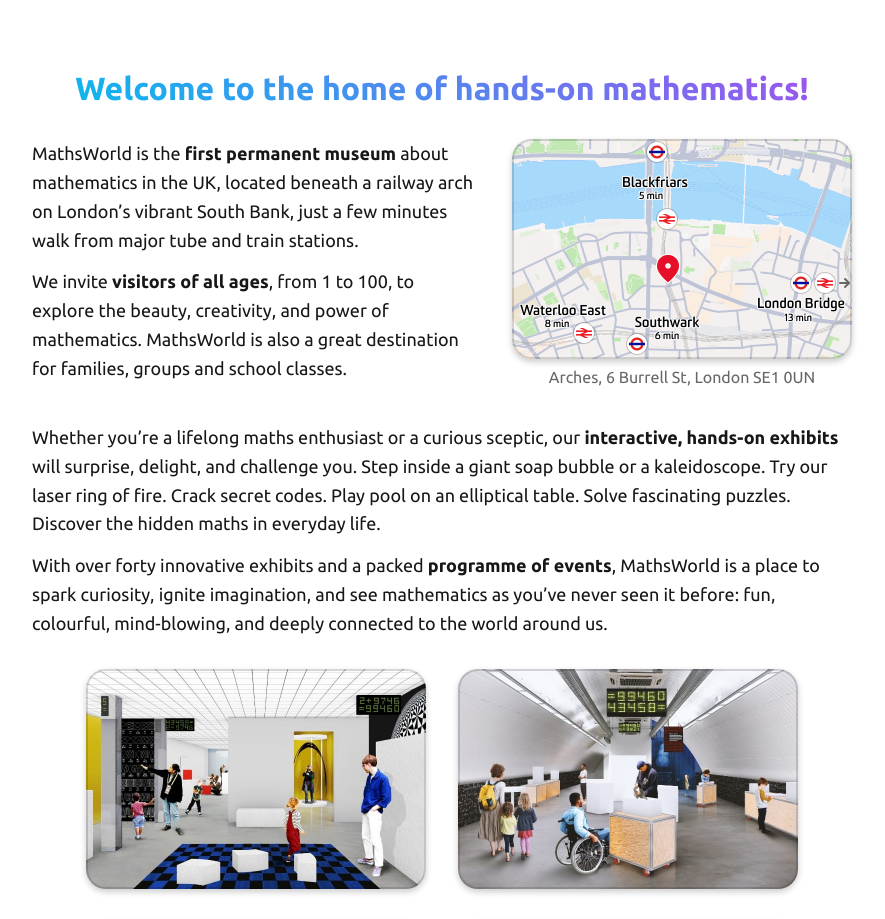
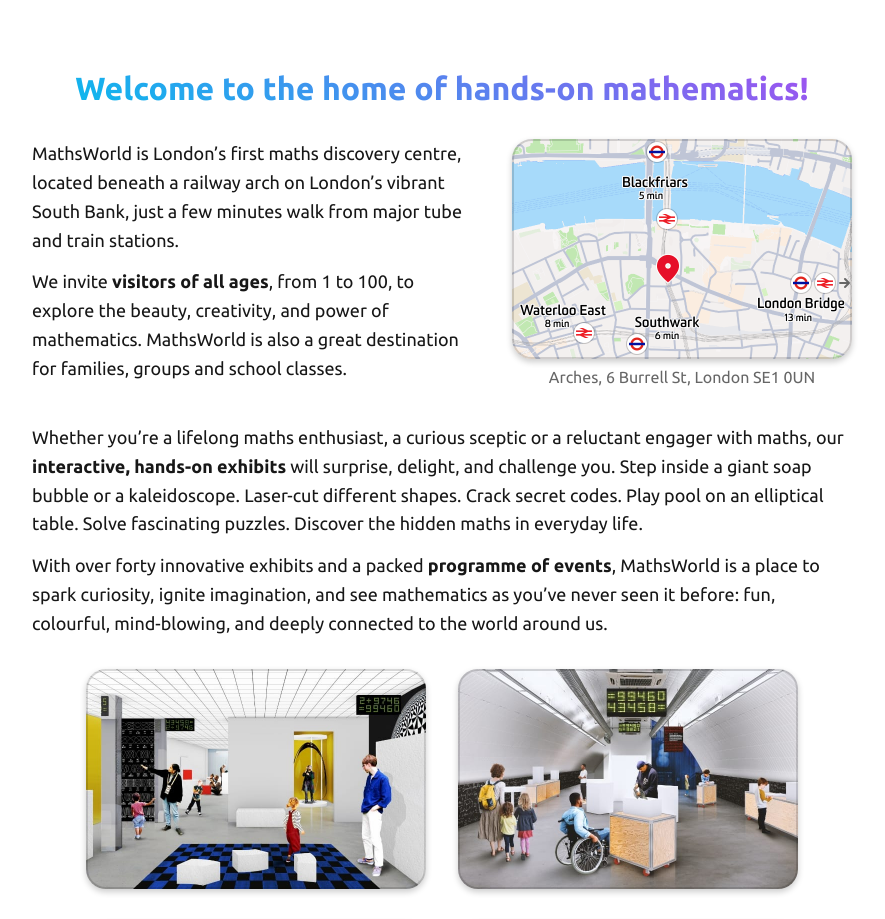
Before and after one commit to MathsWorldUK/mwuk-website, a Next.js app: page / in a window 1280 px wide. Shown: the part 800-1719 px from the top of the page, without its empty margins (198-1083 px from the left). Built offline with nearby package versions, Linux system fonts and the light colour scheme.

Commit message:
Proofreading

```diff
--- a/src/app/page.tsx
+++ b/src/app/page.tsx
@@ -10,7 +10,7 @@
     <h2>Welcome to the home of hands-on mathematics!</h2>
     <div className={'row'}>
       <div className={'grow'}>
-        <p>MathsWorld is the <strong>first permanent museum</strong> about mathematics in the UK, located beneath a railway arch on London’s vibrant South Bank, just a few minutes walk from major tube and train stations.</p>
+        <p>MathsWorld is London’s first maths discovery centre, located beneath a railway arch on London’s vibrant South Bank, just a few minutes walk from major tube and train stations.</p>
         <p>We invite <strong>visitors of all ages</strong>, from 1 to 100, to explore the beauty, creativity, and power of mathematics. MathsWorld is also a great destination for families, groups and school classes.</p>
       </div>
       <div>
@@ -20,7 +20,7 @@
         <p className={styles.caption}>Arches, 6 Burrell St, London SE1 0UN</p>
       </div>
     </div>
-    <p>Whether you’re a lifelong maths enthusiast or a curious sceptic, our <strong>interactive, hands-on exhibits</strong> will surprise, delight, and challenge you. Step inside a giant soap bubble or a kaleidoscope. Try our laser ring of fire. Crack secret codes. Play pool on an elliptical table. Solve fascinating puzzles. Discover the hidden maths in everyday life.</p>
+    <p>Whether you’re a lifelong maths enthusiast, a curious sceptic or a reluctant engager with maths, our <strong>interactive, hands-on exhibits</strong> will surprise, delight, and challenge you. Step inside a giant soap bubble or a kaleidoscope. Laser-cut different shapes. Crack secret codes. Play pool on an elliptical table. Solve fascinating puzzles. Discover the hidden maths in everyday life.</p>
     <p>With over forty innovative exhibits and a packed <strong>programme of events</strong>, MathsWorld is a place to spark curiosity, ignite imagination, and see mathematics as you’ve never seen it before: fun, colourful, mind-blowing, and deeply connected to the world around us.</p>
     <div className={'row'}>
       <div className={'tile-wrap'}><Image src={'/images/mockup-1.jpg'} className={'tile'} width={340} height={220} alt={"Architect mockup"}/></div>
--- a/src/app/visit/page.tsx
+++ b/src/app/visit/page.tsx
@@ -59,8 +59,8 @@
         <h2>School Visits</h2>
         <p>To book a school visit, please email <a href={'mailto:schools@mathsworld.com'}>schools@mathsworld.com</a>. We can accommodate up to 40 students (excluding accompanying staff).</p>
         <p>School tickets are priced at £11 per student, with 1 free adult per 10 students. Additional workshops can be arranged free of charge to complement your visit. Visits with a workshop will typically last 2 hours.</p>
-        <p>MathsWorld has something to offer visitors of all ages, but we have designed most exhibits to be especially interesting for years 4–9.</p>
-        <p>All the exhibits have an associated set of activities and follow on resources for you to use in the classroom after your visit. <a href={'https://www.mathsworlduk.com/exhibits/'} target={'_blank'}>Learn more…</a></p>
+        <p>MathsWorld has something to offer students of all ages. All the exhibits have an associated set of activities and follow on resources for you to use in the classroom after your visit.</p>
+        {/* <a href={'https://www.mathsworlduk.com/exhibits/'} target={'_blank'}>Learn more…</a> */}
       </section>
 
       <section id="group-visits">
```
